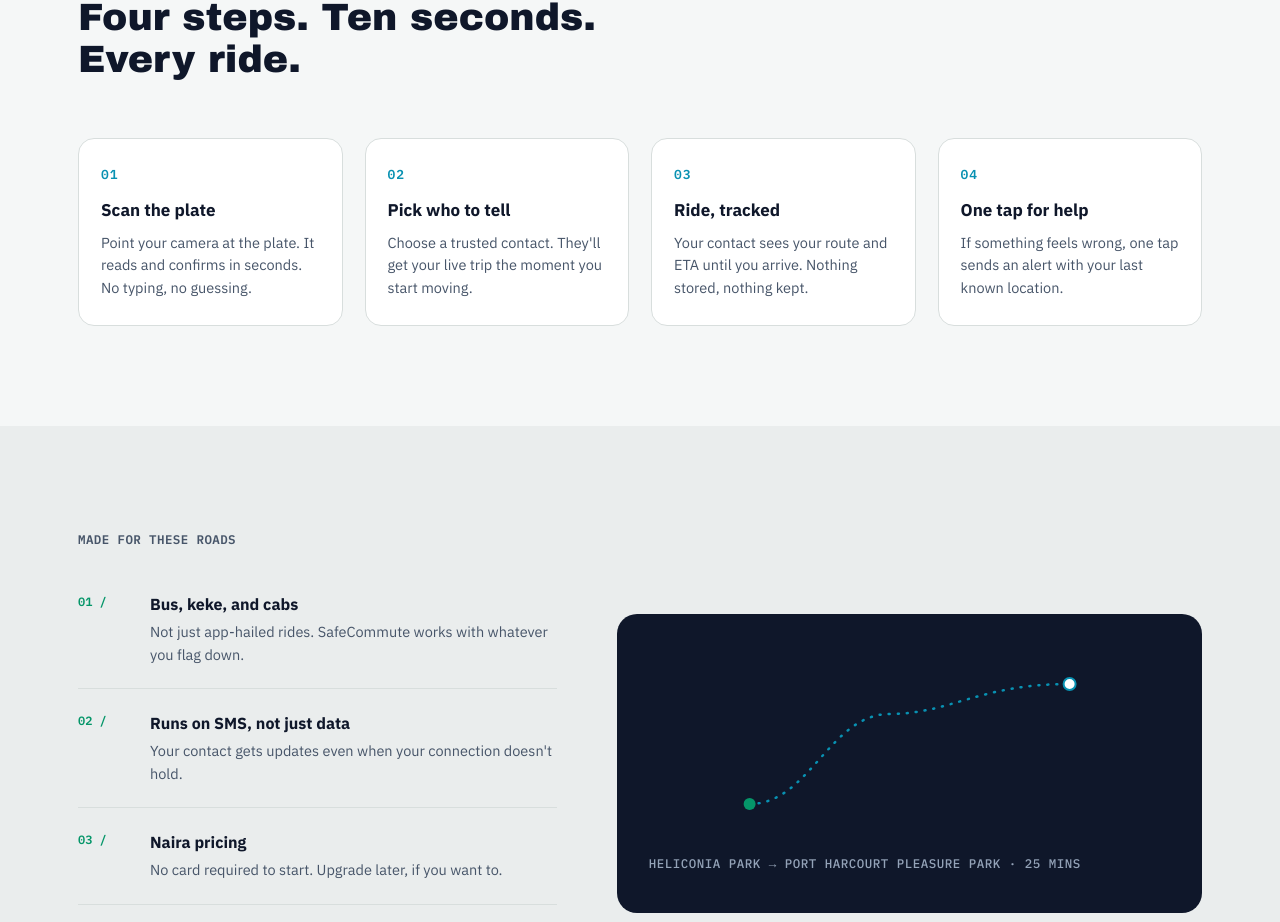
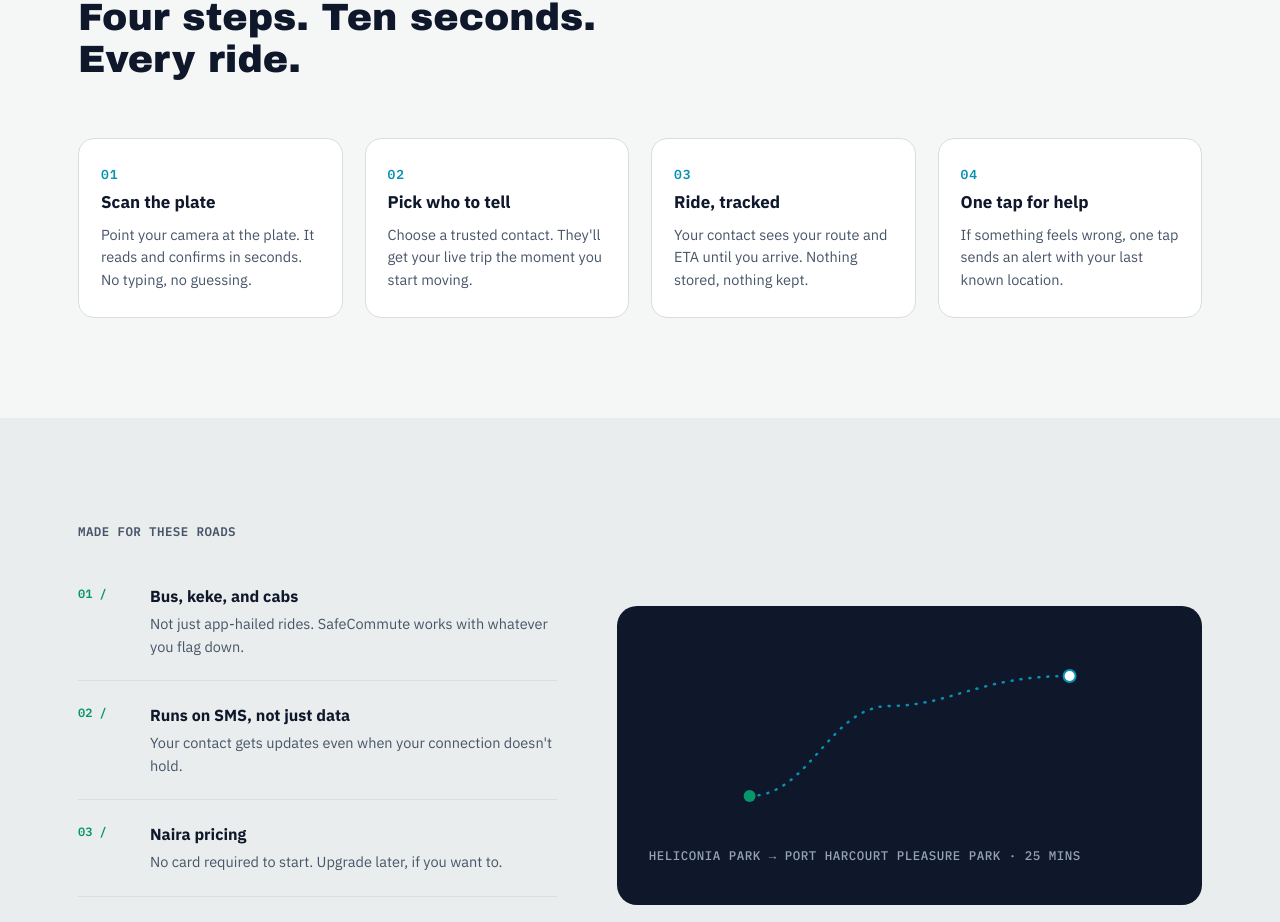
Before and after one commit to DesignedByJess/SafeCommute, a React (Vite) app in the folder frontend/: page / in a window 1280 px wide. Shown: the part 1467-2389 px from the top of the page. Built offline with nearby package versions, Linux system fonts and the light colour scheme; no server answers.

Commit message:
fix(landing): reduce step number-to-heading gap for tighter first-line alignment

```diff
--- a/frontend/src/features/marketing/LandingPage.css
+++ b/frontend/src/features/marketing/LandingPage.css
@@ -471,6 +471,8 @@
   border-radius: 16px;
   padding: 26px 22px;
   position: relative;
+  display: flex;
+  flex-direction: column;
 }
 .landing .lp-step .lp-idx {
   font-family: 'IBM Plex Mono', monospace;
@@ -481,7 +483,7 @@
 }
 .landing .lp-step h3 {
   font-size: 17px;
-  margin-top: 14px;
+  margin-top: 6px;
   font-weight: 700;
   color: var(--navy);
 }
```
